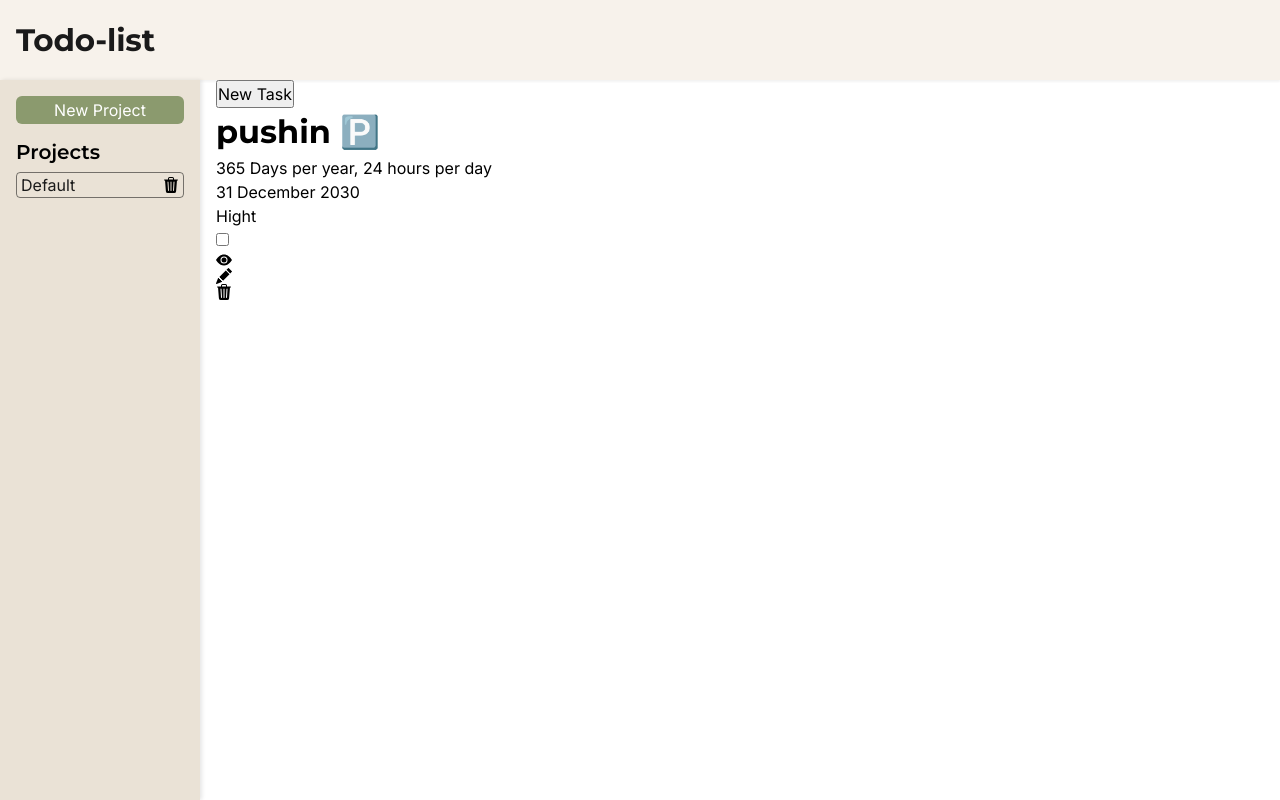
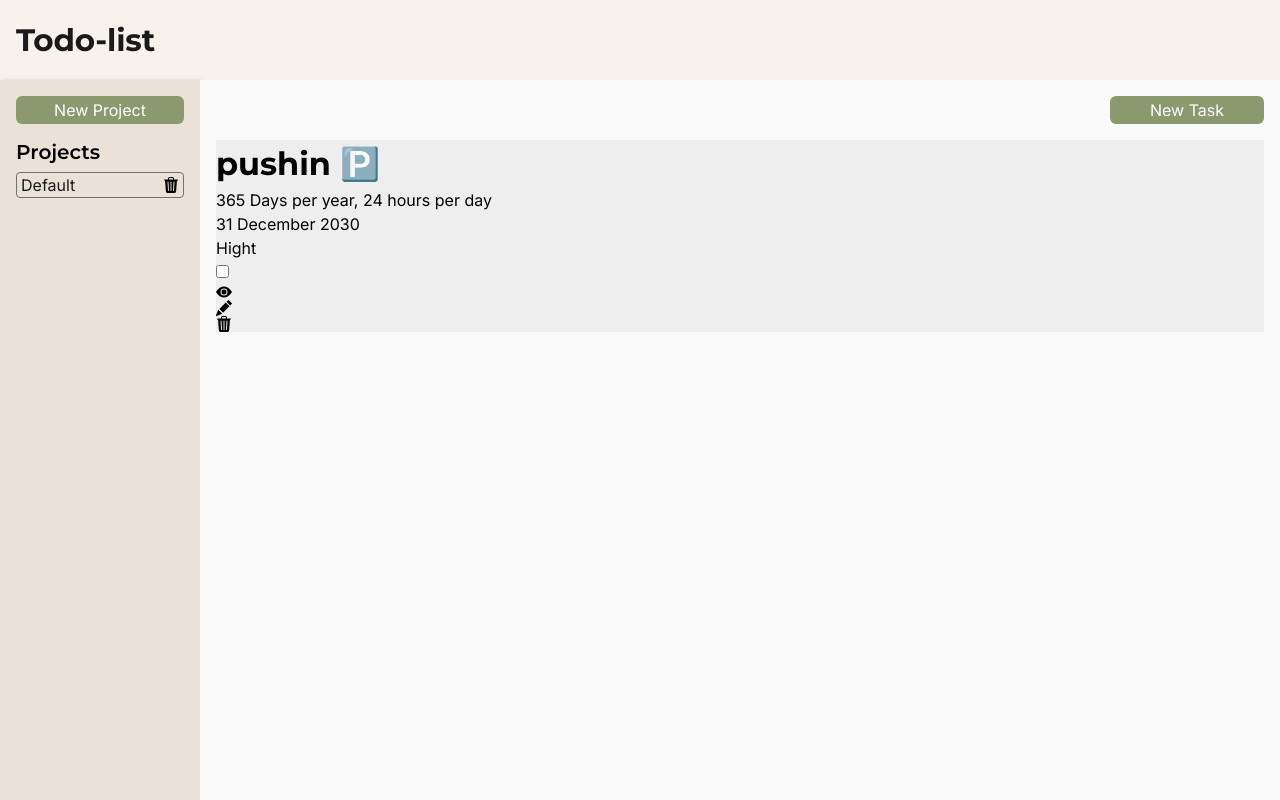
Before and after one commit to aderitomarrime/todo-list, a website built with webpack: page src/template.html in a window 1280 px wide. Built offline with nearby package versions, Linux system fonts and the light colour scheme.

Commit message:
Add styles to shape the main container

```diff
--- a/src/style.css
+++ b/src/style.css
@@ -241,11 +241,13 @@ h1, h2, h3, h4, h5, h6 {
   transition: ease-in-out .3s all;
 }
 
-.aside button:hover {
+.aside button:hover,
+.main button:hover {
   opacity: 0.9;
 }
 
-.aside button:focus-visible {
+.aside button:focus-visible,
+.main button:focus-visible {
   outline: none;
 }
 
@@ -298,4 +300,31 @@ h1, h2, h3, h4, h5, h6 {
 
 .main {
   grid-area: main;
+  padding-block: calc(var(--spacing)*4);
+  background-color: var(--white-soft);
+  display: flex;
+  flex-direction: column;
+  gap: calc(var(--spacing)*4);
 }
+
+.main button {
+  align-self: flex-end;
+  background-color: transparent;
+  border-radius: var(--br-md);
+  border: none;
+  padding: calc(var(--spacing)*0.5) calc(var(--spacing)*10);
+  background-color: var(--sage);
+  color: var(--white-total);
+  cursor: pointer;
+  transition: ease-in-out .3s all;
+}
+
+.main .all-tasks {
+  display: flex;
+  flex-direction: column;
+  gap: calc(var(--spacing)*2);
+}
+
+.main .all-tasks div {
+  background-color: var(--gray-misty);
+}
```
